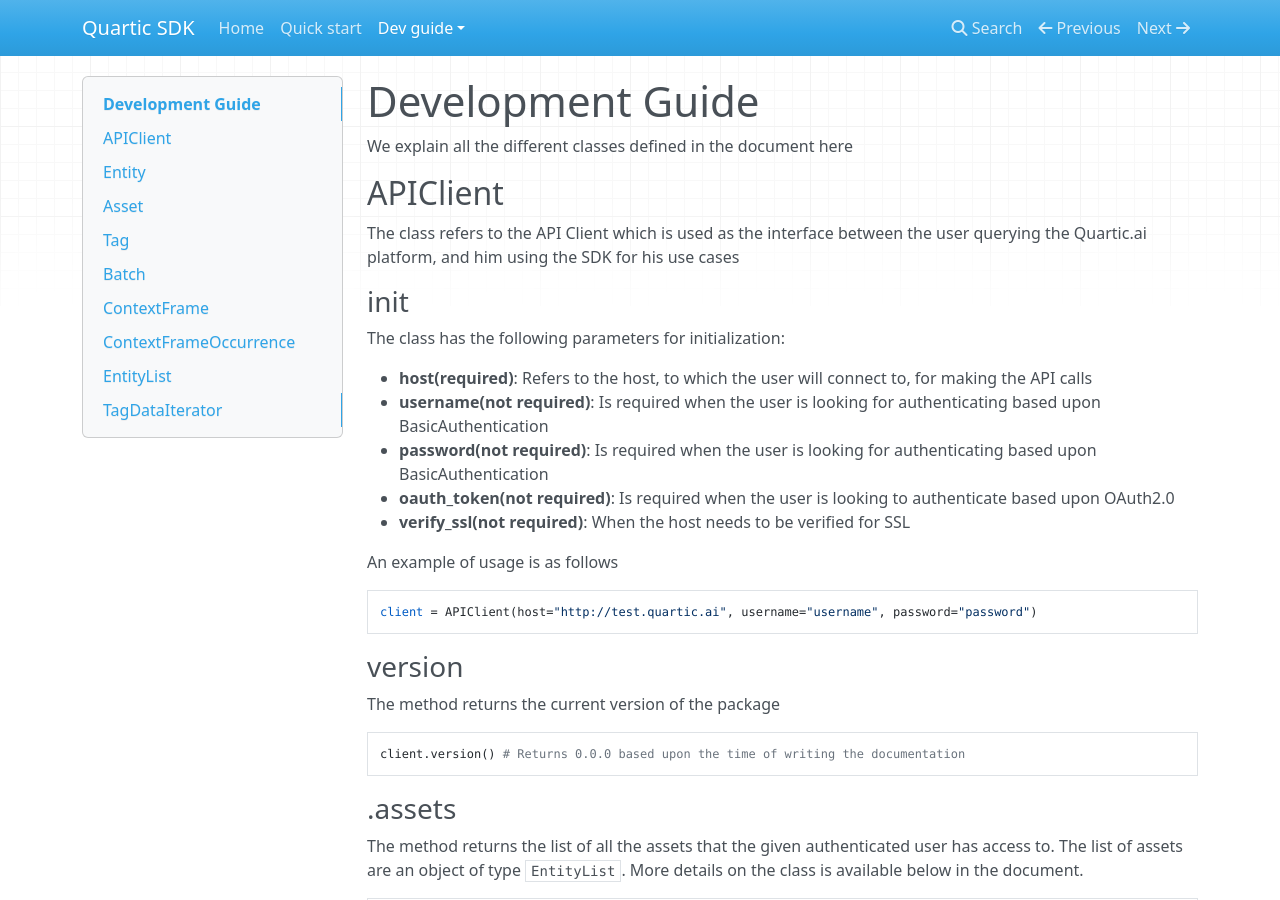
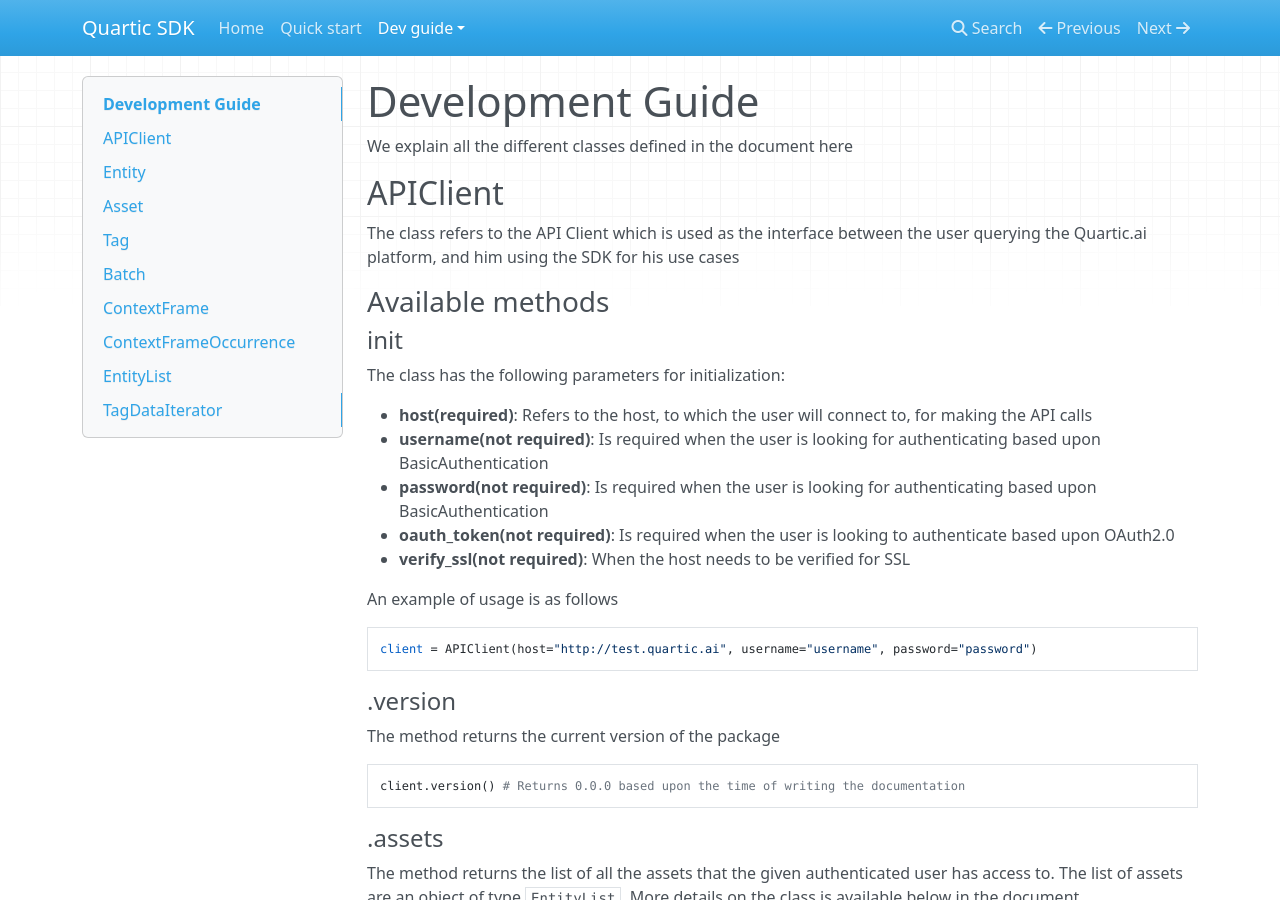
Before and after one commit to sourcery-ai-experiments/QuarticSDK, an MkDocs documentation site: the page built from docs/dev_guide/basic.md, in a window 1280 px wide and 900 px high. Built offline with MkDocs 1.6.1, drawn with Linux system fonts in a browser that asks for light colours; nearby versions of some CDN libraries.

Commit message:
Slight additions

````diff
--- a/docs/dev_guide/basic.md
+++ b/docs/dev_guide/basic.md
@@ -7,7 +7,9 @@
 The class refers to the API Client which is used as the interface between the user querying
 the Quartic.ai platform, and him using the SDK for his use cases
 
-### init
+### Available methods
+
+#### init
 
 The class has the following parameters for initialization:
 
@@ -22,21 +24,21 @@
 client = APIClient(host="http://test.quartic.ai", username="username", password="password")
 ```
 
-### version
+#### .version
 
 The method returns the current version of the package
 ```
 client.version() # Returns 0.0.0 based upon the time of writing the documentation
 ```
 
-### .assets
+#### .assets
 
 The method returns the list of all the assets that the given authenticated user has access to. The list of assets are an object of type `EntityList`. More details on the class is available below in the document.
 ```
 client_assets = client.assets()
 ```
 
-### .tags
+#### .tags
 
 The method requires the following parameters to be called:
 
@@ -51,14 +53,14 @@
 
 Entity is the parent term, through which we refer to all the objects accessible in the SDK
 
-### init
+#### init
 
 We initialize an object of this class with the following two parameters. These are automatically created based upon the user querying through the client.
 
 * **body_json(required)**: This is the json object which is used to create the related `Entity` object
 * **api_helper(required)**: This is the APIHelper object which contains all the info about the authentication, and hence, used for making the API calls
 
-### get
+#### get
 
 We return the attribute value of the object for the given name:
 
@@ -70,15 +72,15 @@
 
 This refers to the asset entity, which contains the details of the asset. Asset contains all the properties of the base Entity defined above.
 
-### .get_tags
+#### .get_tags
 
 The method returns all the tags present in the given asset in the form of `EntityList` where each object refers to `Tag`
 
-### .batches
+#### .batches
 
 The method returns all the batches present in the given asset in the form of `EntityList` where each object refers to `Batch`
 
-### .data
+#### .data
 
 The method returns the tagdata iterator for all the tags present in the asset for the set `start_time` and `stop_time`, which can be used to iterate through the data in batches of 2L datapoints. More details under the `TagDataIterator` subsection.
 The method params are:
@@ -93,7 +95,7 @@
 
 This refers to the tag entity, which contains the details of the tag. Tag contains all the properties of the base Entity defined above.
 
-### .data
+#### .data
 
 The method returns the tagdata iterator for the selected tag for the set `start_time` and `stop_time`, which can be used to iterate through the data in batches of 2L datapoints. More details under the `TagDataIterator` subsection.
 The method params are:
@@ -114,7 +116,7 @@
 
 This refers to the context frame entity, which contains the details of the tag. Tag contains all the properties of the base Entity defined above.
 
-### occurrences
+#### occurrences
 
 The method returns all the occurrences of the given ContextFrame in the form of `EntityList` where each object refers to `ContextFrameOccurrence`
 
@@ -130,14 +132,14 @@
 
 The class contains the list of entities, where each entity can be of the type `Asset`, `Tag`, `ContextFrame`, `ContextFrameOccurrence` and `Batch`
 
-### init
+#### init
 
 The class requires the following parameters for initialization:
 
 * **class_type(required)**: Refers to the type of objects it will contain. These can be `Asset`, `Tag`, `ContextFrame`, `ContextFrameOccurrence` or `Batch`
 * **entities_list(not required)**: Refers to the list of entities, which will be contained in the list. The types should match the `class_type` as provided. In case, this is not present, it will default to an empty list
 
-### .get
+#### .get
 
 The method returns the first item in the list whose attribute `name` has the value `value`. It requires the following params:
 
@@ -149,35 +151,35 @@
 asset_with_id_1 = client_assets.get("id", 1)
 ```
 
-### .all
+#### .all
 
 The method returns all the entities present in the list.
 ```
 all_assets = client_assets.all()
 ```
 
-### .first
+#### .first
 
 The method returns the first element of the EntityList
 ```
 first_asset = client_assets.first()
 ```
 
-### .last
+#### .last
 
 The method returns the last element of the EntityList
 ```
 last_asset = client_assets.last()
 ```
 
-### .add
+#### .add
 
 The method adds the given object into the list. If the object already exists or it is of a different class_type. It throws an exception
 ```
 client_assets.add(new_asset_entity)
 ```
 
-### .exclude
+#### .exclude
 
 The method filters the given EntityList to return an updated list which doesn't contain the entity which has the `name` attribute value as `value`
 ```
````
Also changed, not shown: docs/index.md (+4 -6 lines).
